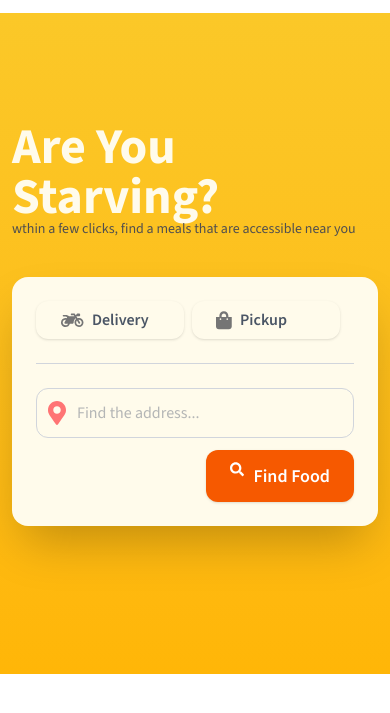
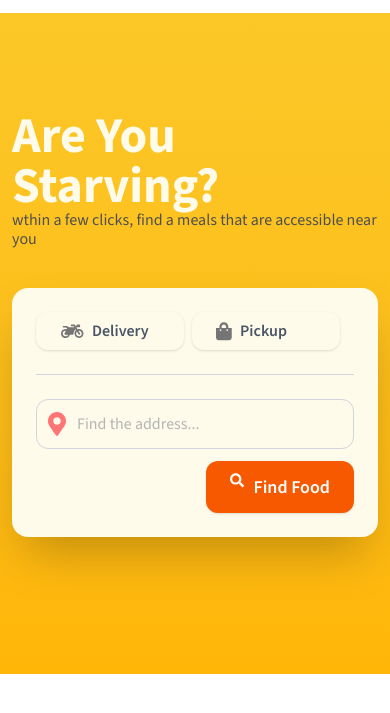
Before and after one commit to rjammarafzal/food-shop, a website: page index.html in a window 390 px wide. Shown: the part 99-812 px from the top of the page. Drawn offline with nearby package versions, Linux system fonts and the light colour scheme.

Commit message:
sixe text incrrease

```diff
--- a/index.html
+++ b/index.html
@@ -87,7 +87,7 @@
               >
                 Are You Starving?
               </h1>
-              <p class=" text-[14px] lg:text-[22px] text-[#504F4F] leading-[120%]">
+              <p class=" text-[15px] lg:text-[22px] text-[#504F4F] leading-[120%]">
                 wthin a few clicks, find a meals that are accessible near you
               </p>
             </div>
```
